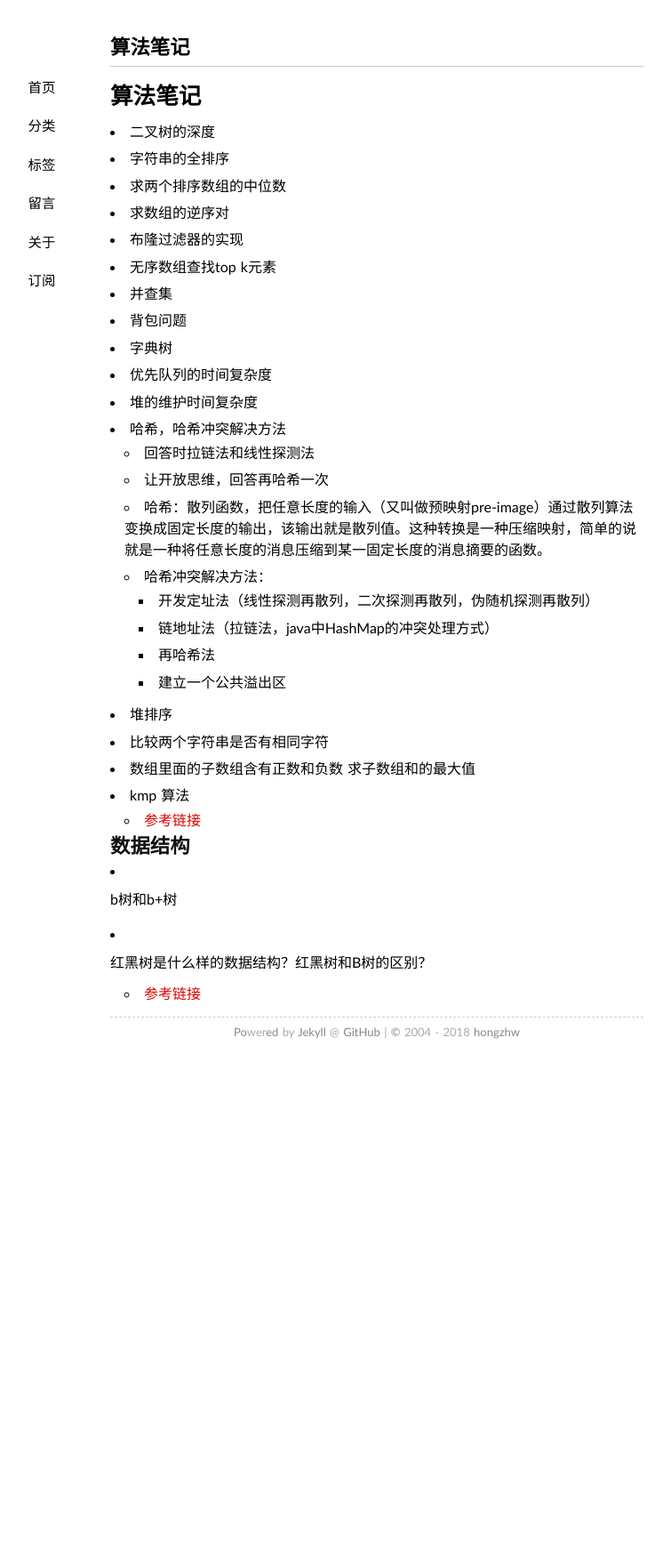
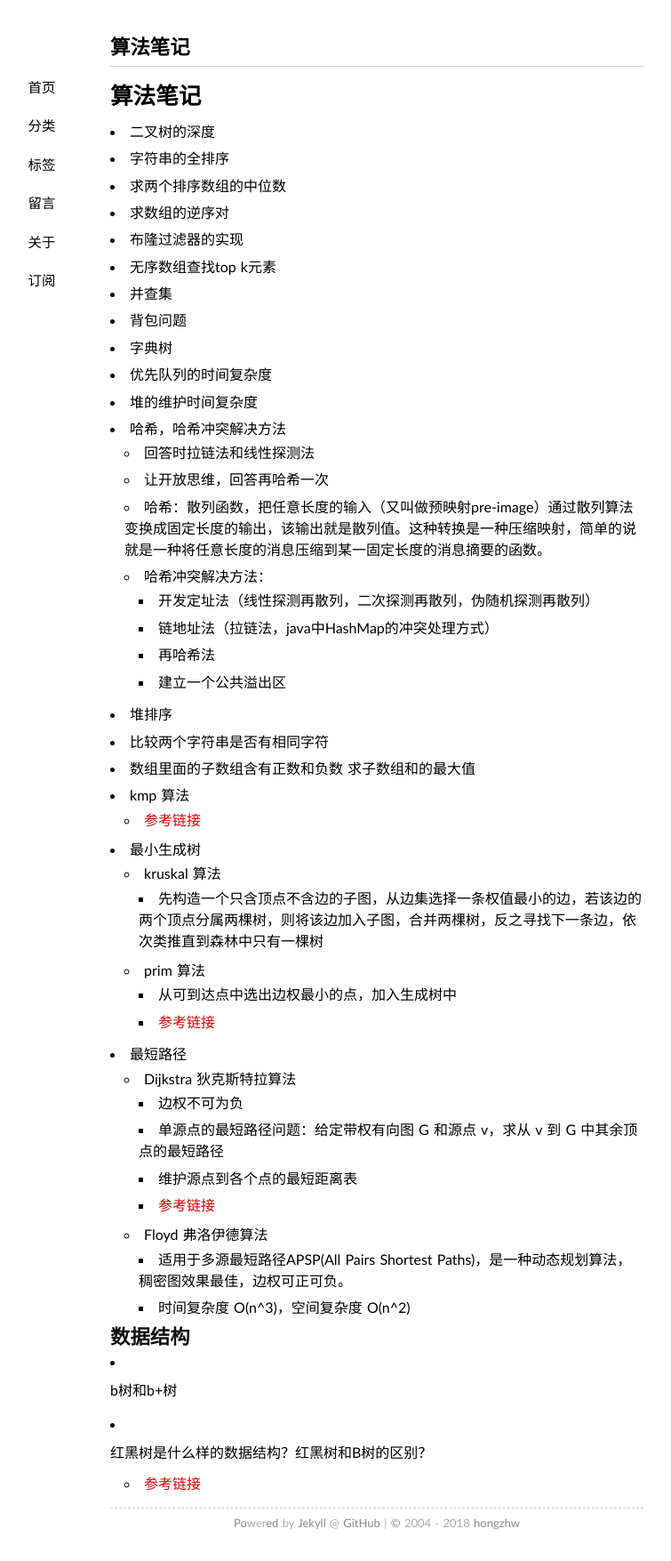
Before and after one commit to hongzhw/hongzhw.github.io, a Jekyll site: the page built from assets/notes/算法笔记.md, in a window 1280 px wide. Shown: the whole page at 89% size, without its empty margins (216-971 px from the left). Built offline with Jekyll 4.4.1, drawn with Linux system fonts in a browser that asks for light colours; our own code applies the rules of GitHub Pages for plain Markdown files; before the commit the page ends 1203 px from its top, so only the background shows below that.

Commit message:
update notes

```diff
--- a/assets/notes/算法笔记.md
+++ b/assets/notes/算法笔记.md
@@ -27,6 +27,23 @@
 * kmp 算法
   * [参考链接](https://www.cnblogs.com/yjiyjige/p/3263858.html)
 
+* 最小生成树
+  * kruskal 算法
+    * 先构造一个只含顶点不含边的子图，从边集选择一条权值最小的边，若该边的两个顶点分属两棵树，则将该边加入子图，合并两棵树，反之寻找下一条边，依次类推直到森林中只有一棵树
+  * prim 算法
+    * 从可到达点中选出边权最小的点，加入生成树中
+    * [参考链接](https://blog.csdn.net/aa793336532/article/details/71680311)
+
+* 最短路径
+  * Dijkstra 狄克斯特拉算法
+    * 边权不可为负
+    * 单源点的最短路径问题：给定带权有向图 G 和源点 v，求从 v 到 G 中其余顶点的最短路径
+    * 维护源点到各个点的最短距离表
+    * [参考链接](https://blog.csdn.net/qq_35644234/article/details/60870719)
+  * Floyd 弗洛伊德算法
+    * 适用于多源最短路径APSP(All Pairs Shortest Paths)，是一种动态规划算法，稠密图效果最佳，边权可正可负。
+    * 时间复杂度 O(n^3)，空间复杂度 O(n^2)
+
 ## 数据结构
 
 * b树和b+树
```
